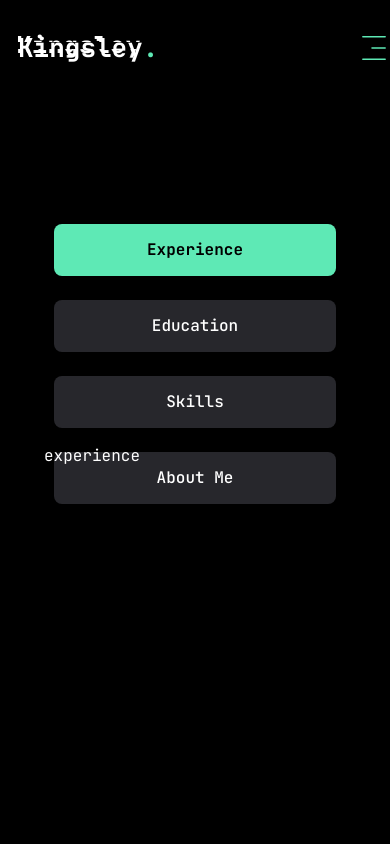
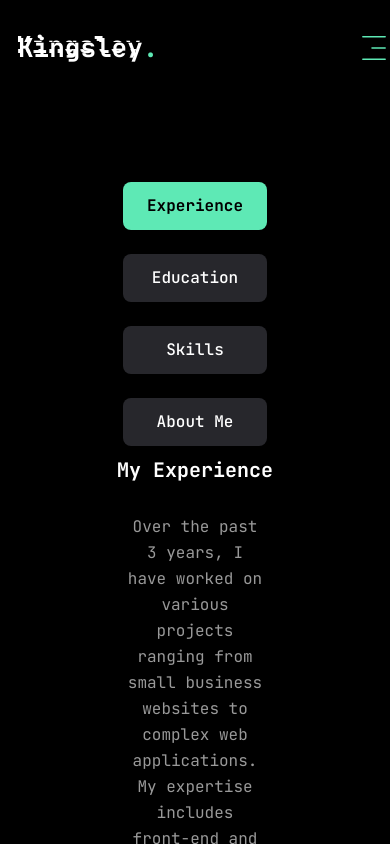
Before and after one commit to King-web-cell-05/demilade-portfolio, a Next.js app: page /resume in a window 390 px wide. Built offline with nearby package versions, Linux system fonts and the light colour scheme.

Commit message:
Update resume.tsx and tab.tsx

```diff
--- a/app/resume/page.tsx
+++ b/app/resume/page.tsx
@@ -160,45 +160,81 @@ const Resume = () => {
     >
 <Tabs
   defaultValue="experience"
-  className="flex flex-col xl:flex-row gap-[60px] mb-30 xl:-ml-220"
+  className="flex flex-col xl:flex-row gap-[60px] mb-55 xl:-ml-200 md:gap-[120px]"
 >
+
    <TabsList className="flex flex-col w-full max-w-[380px] mx-auto xl:mx-0 gap-6">
   <TabsTrigger
     value="experience"
-      className="data-[state=active]:bg-emerald-300 data-[state=active]:text-black rounded-lg py-3 px-25 transition-all text-center w-[95%] mx-auto"
+    className="data-[state=active]:bg-emerald-300 data-[state=active]:text-black rounded-lg py-3 px-7 transition-all text-center w-[95%] mx-auto text-base sm:text-lg lg:text-[14px] xl:text-[13px] lg:ml-170 lg:mt-55"
   >
     Experience
   </TabsTrigger>
 
   <TabsTrigger
     value="education"
-      className="data-[state=active]:bg-emerald-300 data-[state=active]:text-black rounded-lg py-3 px-25 transition-all text-center w-[95%] mx-auto"
+    className="data-[state=active]:bg-emerald-300 data-[state=active]:text-black rounded-lg py-3 px-5 transition-all text-center w-[95%] mx-auto text-base sm:text-lg lg:text-[14px] xl:text-[13px] lg:ml-170"
   >
     Education
   </TabsTrigger>
 
   <TabsTrigger
     value="skills"
-      className="data-[state=active]:bg-emerald-300 data-[state=active]:text-black rounded-lg py-3 px-25 transition-all text-center w-[95%] mx-auto"
+    className="data-[state=active]:bg-emerald-300 data-[state=active]:text-black rounded-lg py-3 px-5 transition-all text-center w-[95%] mx-auto text-base sm:text-lg lg:text-[14px] xl:text-[13px] lg:ml-170"
   >
     Skills
   </TabsTrigger>
 
   <TabsTrigger
     value="about"
-      className="data-[state=active]:bg-emerald-300 data-[state=active]:text-black rounded-lg py-3 px-25 transition-all text-center w-[95%] mx-auto"
+    className="data-[state=active]:bg-emerald-300 data-[state=active]:text-black rounded-lg py-3 px-5 transition-all text-center w-[95%] mx-auto text-base sm:text-lg lg:text-[14px] xl:text-[13px] lg:ml-170"
   >
     About Me
   </TabsTrigger>
 </TabsList>
 
 
-    <div className="relative w-full">
+
+      {/* experience */}
+<div className="relative ">
+  {/* experience */}
   <TabsContent
     value="experience"
+    className=" absolute inset-0 data-[state=inactive]:hidden"
+  >
+<div className="flex flex-col gap-[30px] text-center xl:text-left mt-16 sm:mt-0 lg:ml-150">
+  <h3 className="text-xl sm:text-2xl lg:text-[20px] xl:text-[18px] font-bold">
+    {experience.title}
+  </h3>
+  <p className="text-white/60 mx-auto xl:mx-0 max-w-[90%] sm:max-w-[500px] lg:max-w-[600px] xl:max-w-[700px] leading-relaxed text-base sm:text-lg lg:text-[15px] xl:text-[14px]">
+    {experience.description}
+  </p>
+</div>
+
+  </TabsContent>
+
+
+      {/* education */}
+      <TabsContent
+        value="education"
+        className="absolute inset-0 data-[state=inactive]:hidden "
+      >
+        education
+      </TabsContent>
+
+      {/* experience */}
+      <TabsContent
+        value="skills"
         className="absolute inset-0 data-[state=inactive]:hidden"
       >
-        experience
+        Skills
+      </TabsContent>
+      {/* experience */}
+      <TabsContent
+        value="about"
+        className="absolute inset-0 data-[state=inactive]:hidden"
+      >
+        about
       </TabsContent>
     </div>
 </Tabs>
--- a/components/ui/Navbar.tsx
+++ b/components/ui/Navbar.tsx
@@ -4,40 +4,33 @@ import Link from "next/link";
 import { usePathname } from "next/navigation";
 
 const links = [
-    {
-        name: "home",
-        path: "/"
-    },
-     {
-        name: "services",
-        path: "/services"
-    },
-    {
-        name: "resume",
-        path: "/resume"
-    },
-     {
-        name: "work",
-        path: "/work"
-    },
-    {
-        name: "contact",
-        path: "/contact"
-    },
+  { name: "home", path: "/" },
+  { name: "services", path: "/services" },
+  { name: "resume", path: "/resume" },
+  { name: "work", path: "/work" },
+  { name: "contact", path: "/contact" },
 ];
 
 const Navbar = () => {
   const pathname = usePathname();
+
   return (
-    <nav className="flex gap-8">
+    <nav className="flex gap-8 z-50 relative">
       {links.map((link, index) => (
-            <Link href={link.path}       key={index}  className={`${link.path === pathname && "text-emerald-300 border-b-2 border-emerald-300"}
-            capitalize font-medium hover:text-emerald-300 transition all `}>
+        <Link
+          key={index}
+          href={link.path}
+          className={`${
+            link.path === pathname
+              ? "text-emerald-300 border-b-2 border-emerald-300"
+              : "text-white"
+          } capitalize font-medium hover:text-emerald-300 transition-all duration-200 cursor-pointer`}
+        >
           {link.name}
         </Link>
       ))}
     </nav>
-  )
-}
+  );
+};
 
-export default Navbar
+export default Navbar;
--- a/components/ui/tabs.tsx
+++ b/components/ui/tabs.tsx
@@ -42,7 +42,7 @@ function TabsTrigger({
     <TabsPrimitive.Trigger
       data-slot="tabs-trigger"
       className={cn(
-        "inline-flex items-center w-full bg-[#27272c] justify-center whitespace-nowrap text-white rounded-lg p-3 text-balance font-medium ring-offset-white transition-all disabled:pointer-events-none disabled:opacity-50 data-[state=active]:bg-emerald-300 data-[state=active]:text-black data-[state=active]:font-bold data-[state=active]:shadow-sm",
+        "inline-flex items-center w-full bg-[#27272c] justify-center whitespace-nowrap text-white rounded-lg p-3 text-base font-medium ring-offset-white transition-all disabled:pointer-events-none disabled:opacity-50 data-[state=active]:bg-emerald-300 data-[state=active]:text-black data-[state=active]:font-bold data-[state=active]:shadow-sm",
         className
       )}
       {...props}
@@ -58,7 +58,7 @@ function TabsContent({
   return (
     <TabsPrimitive.Content
       data-slot="tabs-content"
-      className={cn("flex-1 outline-none", className)}
+      className={cn(" min-h-[480px] flex-1 outline-none", className)}
       {...props}
     />
   );
```
Lines whose indentation alone changed are shown as unchanged.
